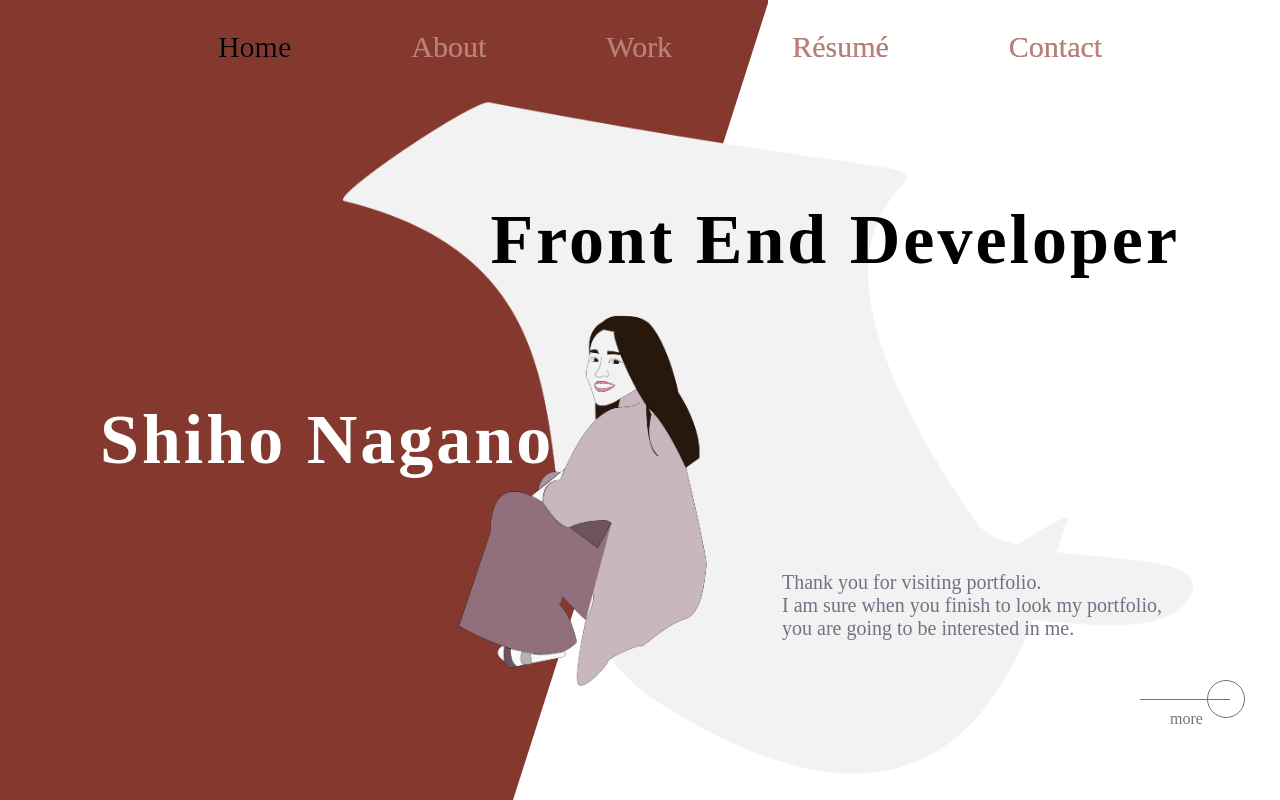
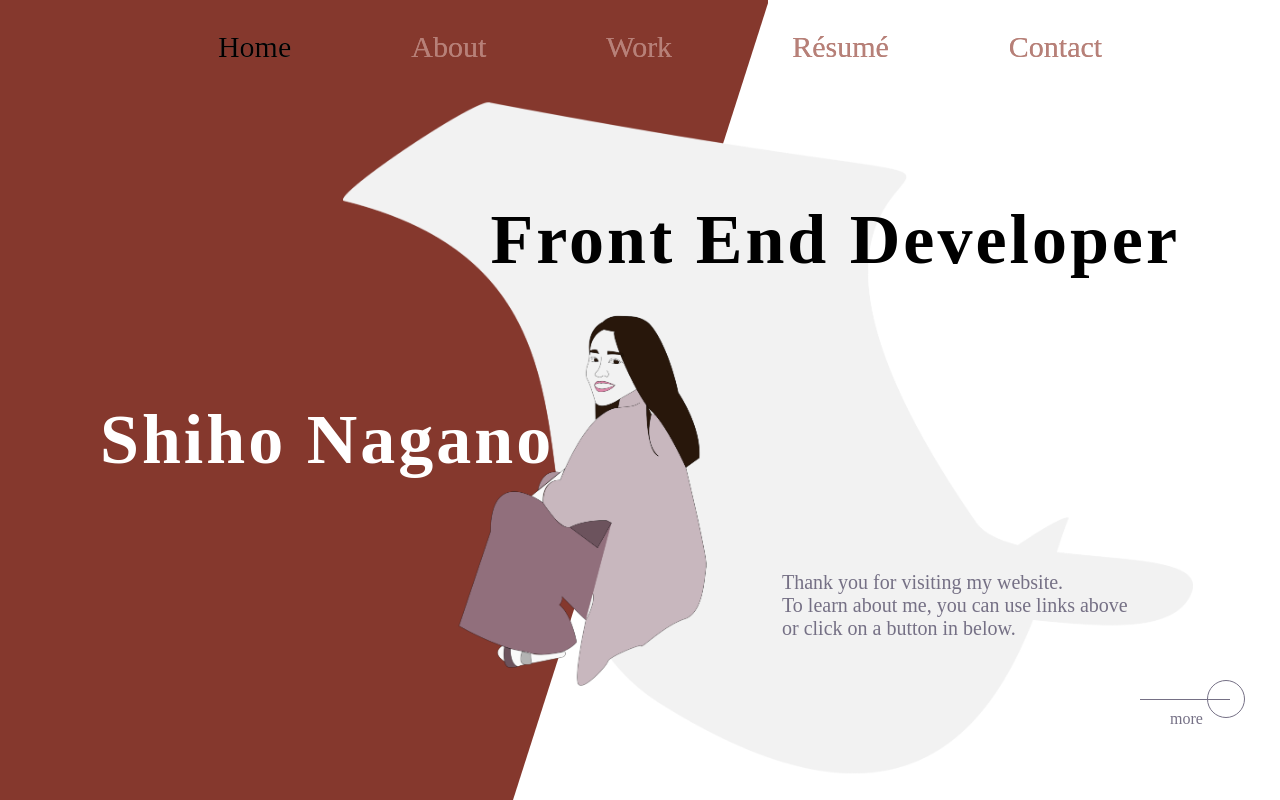
Before and after one commit to Shiho317/react-portfolio, a React (Create React App) app: page / in a window 1280 px wide. Built offline with nearby package versions, Linux system fonts and the light colour scheme; a web font is replaced by a local one.

Commit message:
changed home introduction

```diff
--- a/src/components/mobile/Home.js
+++ b/src/components/mobile/Home.js
@@ -25,9 +25,9 @@ export default function Home() {
 
           <div className="intro-arrow">
           <div className="intro">
-            <p>Thank you for visiting portfolio.<br/>
-            I am sure when you finish to look my portfolio,<br/>
-            you are going to be interested in me.</p>
+            <p>Thank you for visiting my website.<br/>
+            To learn about me, you can scroll down<br/>
+            or click on a button in below.</p>
           </div>
 
           <div className="down-arrow">
--- a/src/components/pages/Home.js
+++ b/src/components/pages/Home.js
@@ -25,9 +25,9 @@ export default function DtHome() {
 
         <div className="intro-arrow">
           <div className="intro">
-            <p>Thank you for visiting portfolio.<br/>
-            I am sure when you finish to look my portfolio,<br/>
-            you are going to be interested in me.</p>
+            <p>Thank you for visiting my website.<br/>
+            To learn about me, you can use links above<br/>
+            or click on a button in below.</p>
           </div>
         </div>
 
```
